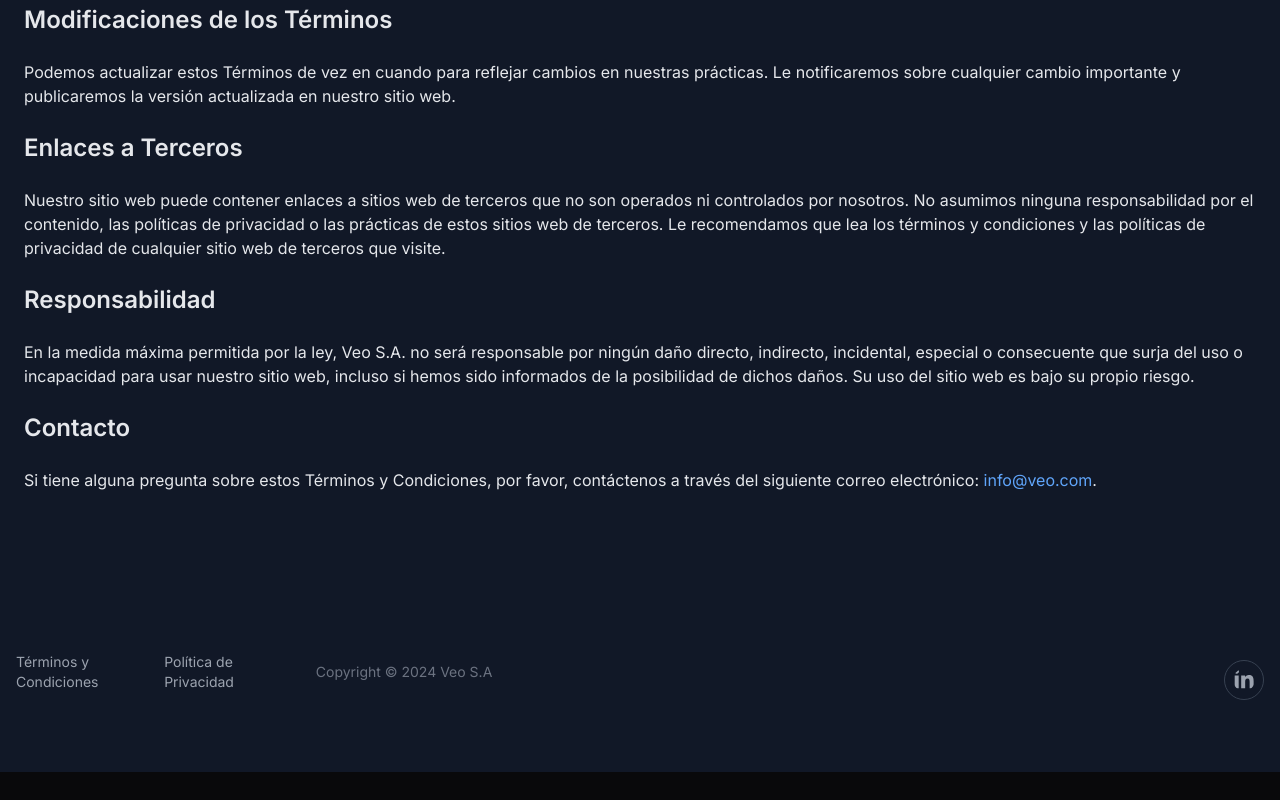
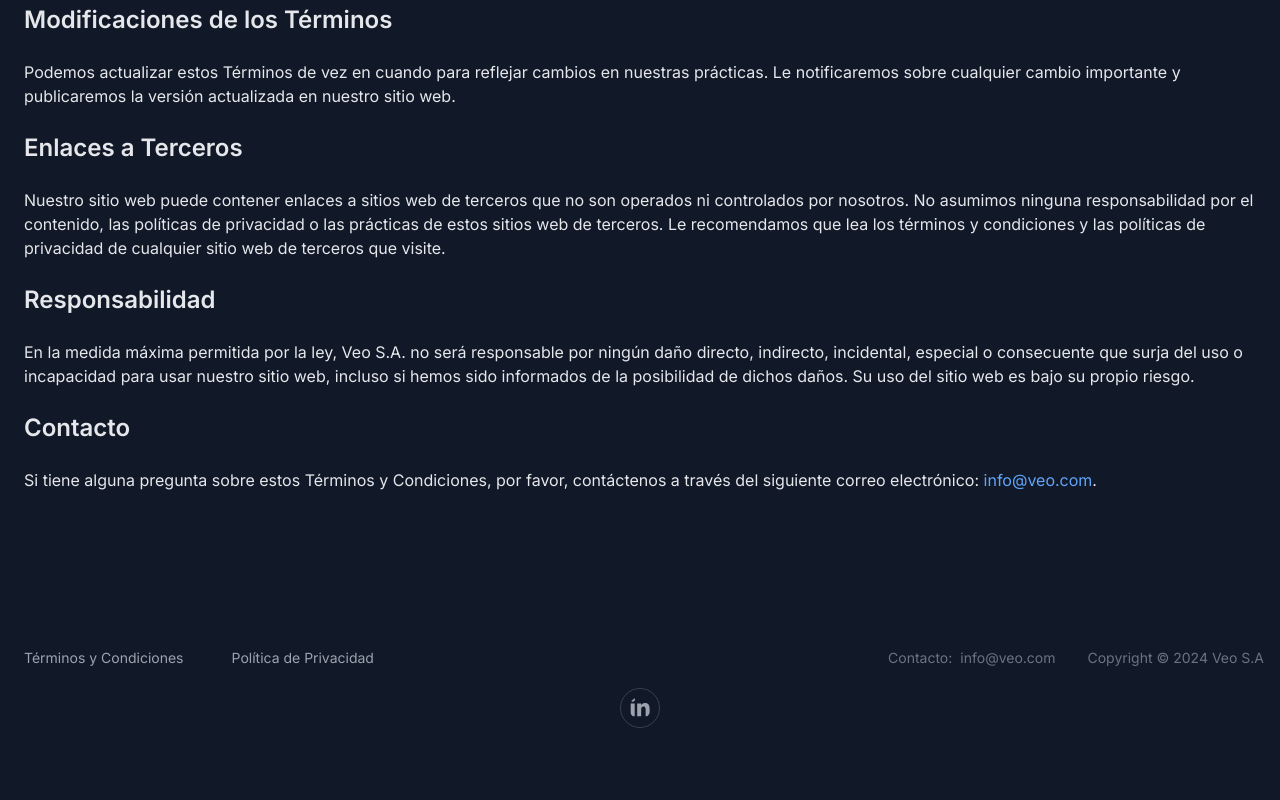
Before and after one commit to sromero1905/landingPageVeo, a Next.js app: page /terms in a window 1280 px wide. Shown: the part 764-1564 px from the top of the page. Before the commit the page ends 1536 px from the top, so only its background shows below. Built offline with nearby package versions, Linux system fonts and the light colour scheme.

Commit message:
se mejora el footer

```diff
--- a/components/Footer.tsx
+++ b/components/Footer.tsx
@@ -1,46 +1,54 @@
-import {
-
-  FaLinkedinIn
-} from "react-icons/fa";
+import { FaLinkedinIn } from "react-icons/fa";
 import Link from "next/link";
 
 export default function Footer() {
   return (
     <footer className="w-full bg-black-900 text-gray-400 py-8 mt-12 mb-10 rounded-lg">
-      <div className="container mx-auto flex flex-col items-center justify-between px-4 sm:flex-row">
-        {/* Buttons */}
-        <div className="flex space-x-6 mb-4 sm:mb-0">
+      <div className="container mx-auto px-4">
+        {/* Main Content */}
+        <div className="flex flex-col sm:flex-row items-center justify-between">
+          {/* Group 1 - Terms & Conditions and Privacy */}
+          <div className="flex flex-col sm:flex-row items-center justify-center space-y-2 sm:space-y-0 sm:space-x-8 mb-10 sm:mb-0">
             <Link
               href="/terms"
-            className="hover:text-gray-100 text-sm px-2 py-1 hover:underline hover:underline-offset-4 hover:decoration-gray-500 transition duration-300 ease-in-out pl-10 sm:pl-0"
+              className="hover:text-gray-100 text-sm px-2 py-1 hover:underline hover:underline-offset-4 hover:decoration-gray-500 transition duration-300 ease-in-out"
             >
               Términos y Condiciones
             </Link>
             <Link
               href="/privacy"
-            className="hover:text-gray-100 text-sm px-2 py-1 hover:underline hover:underline-offset-4 hover:decoration-gray-500 transition duration-300 ease-in-out pl-5 sm:pl-0"
+              className="hover:text-gray-100 text-sm px-2 py-1 hover:underline hover:underline-offset-4 hover:decoration-gray-500 transition duration-300 ease-in-out"
             >
               Política de Privacidad
             </Link>
           </div>
 
-        {/* Copyright */}
-        <div className="flex items-center space-x-2 justify-center w-full">
-          <p className="text-sm text-gray-500 mx-auto sm:ml-10">
+          {/* Group 2 - Contact & Copyright */}
+          <div className="flex flex-col sm:flex-row items-center space-y-2 sm:space-y-0 sm:space-x-8">
+            <div className="flex items-center space-x-2">
+              <p className="text-sm text-gray-500">Contacto:</p>
+              <a
+                href="mailto:info@veo.com"
+                className="text-sm text-gray-500 hover:text-gray-100 transition duration-300 ease-in-out"
+                aria-label="Contact"
+              >
+                info@veo.com
+              </a>
+            </div>
+            <p className="text-sm text-gray-500 ml-4">
               Copyright &copy; 2024{" "}
-            <a
-              href="#"
+              <Link
+                href="/"
                 className="hover:text-gray-100 transition duration-300 ease-in-out"
               >
                 Veo S.A
-            </a>
+              </Link>
             </p>
+          </div>
         </div>
 
         {/* Social Media Icons */}
-        <div className="flex space-x-6 mt-4">
-
-
+        <div className="flex space-x-6 mt-4 justify-center">
           <a
             href="https://linkedin.com"
             className="hover:text-gray-100 transition duration-500 ease-in-out"
@@ -48,7 +56,6 @@
           >
             <FaLinkedinIn className="h-10 w-10 rounded-full border border-gray-700 p-2 hover:bg-gray-700" />
           </a>
-
         </div>
       </div>
     </footer>
```
Lines whose indentation alone changed are shown as unchanged.
